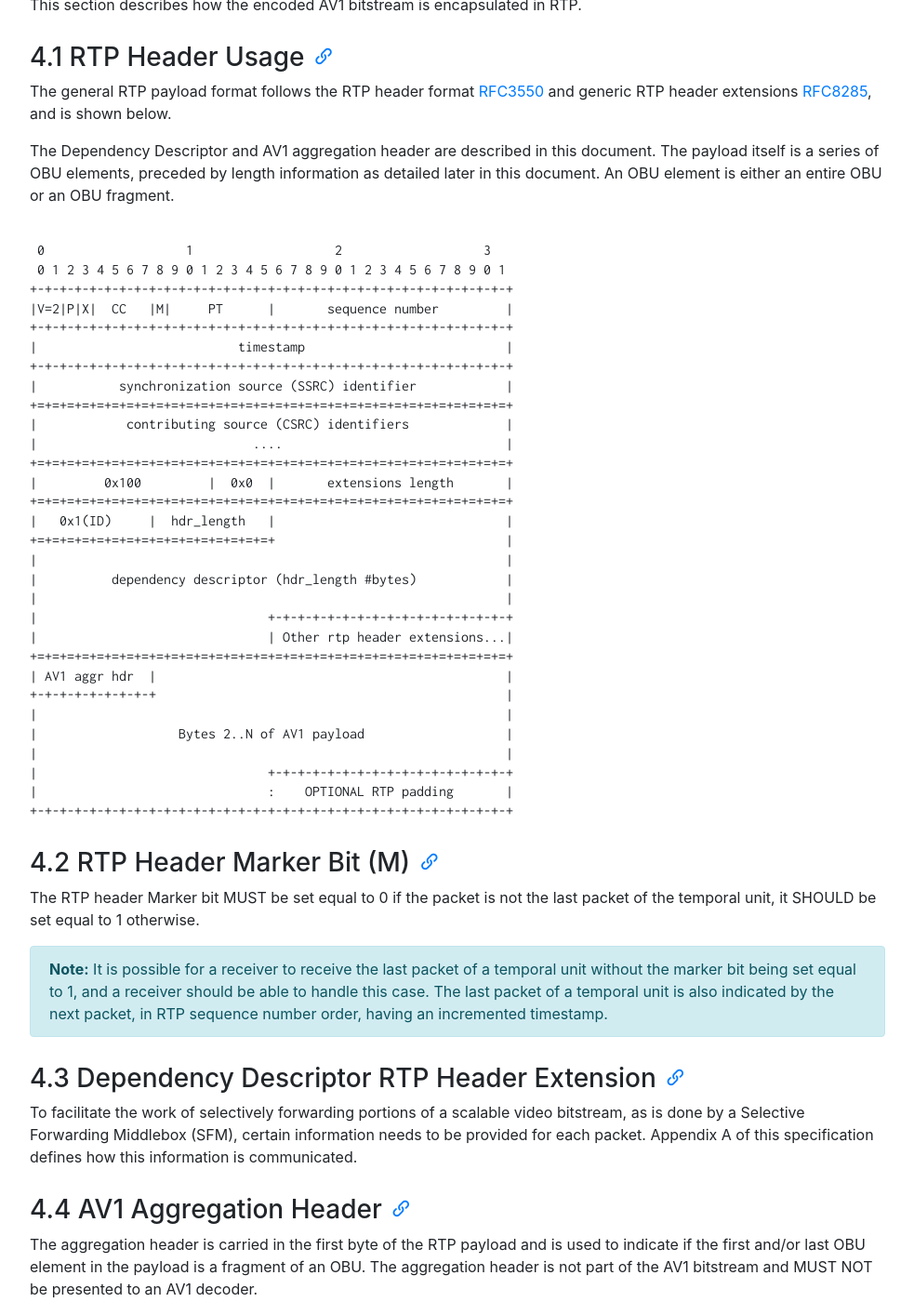
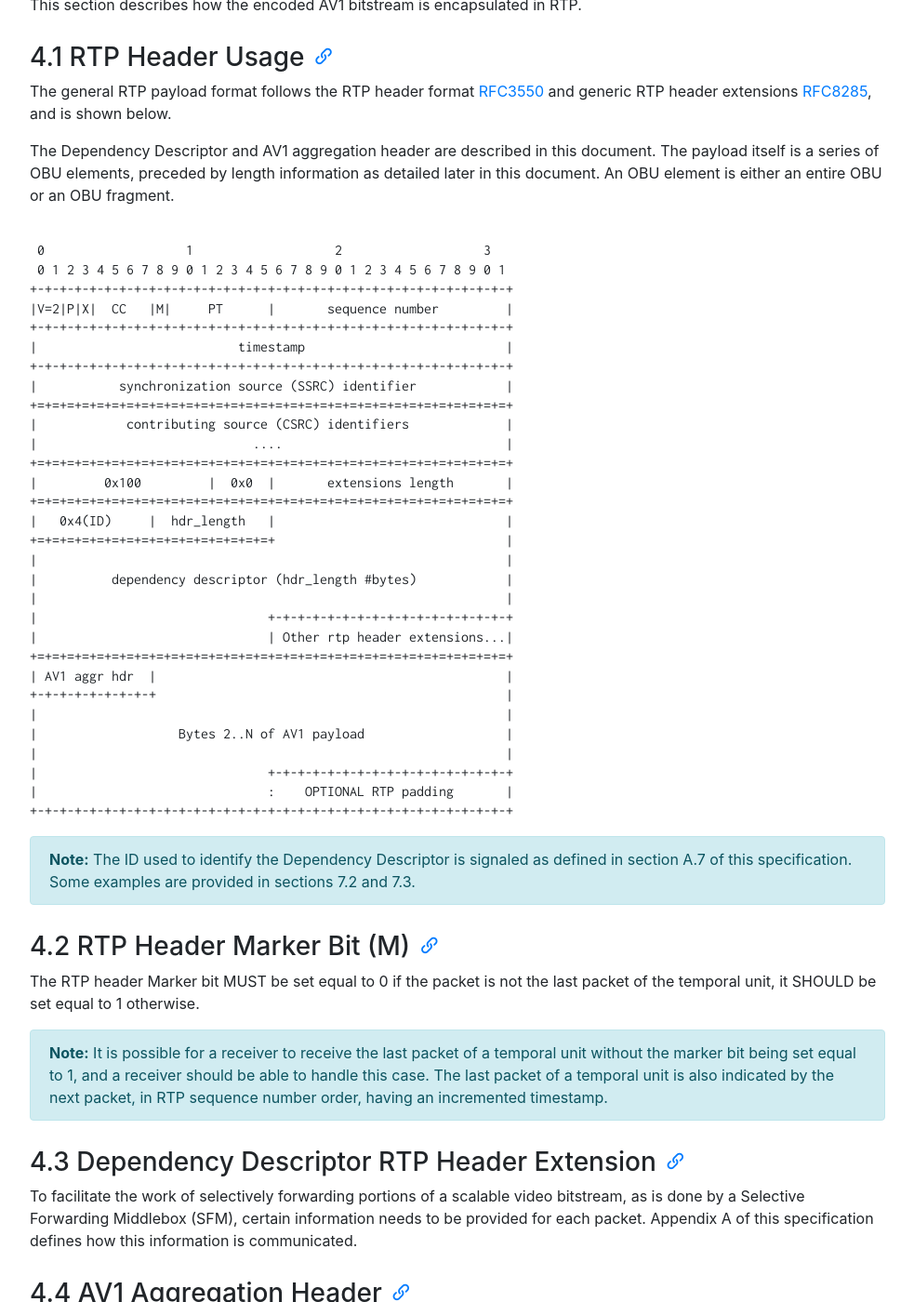
Before and after one commit to AOMediaCodec/av1-rtp-spec, a Jekyll site: the page built from index.md, in a window 1280 px wide and 1400 px high, scrolled down 3810 px. Shown: the whole window at 93% size, without its empty margins (53-1036 px from the left). Built offline with Jekyll 4.4.1, drawn with Linux system fonts in a browser that asks for light colours; nearby versions of some CDN libraries; some of the changed text lies outside the part shown.

Commit message:
Update av1-rtp-spec.md

```diff
--- a/av1-rtp-spec.md
+++ b/av1-rtp-spec.md
@@ -109,7 +109,7 @@ The Dependency Descriptor and AV1 aggregation header are described in this docum
 +=+=+=+=+=+=+=+=+=+=+=+=+=+=+=+=+=+=+=+=+=+=+=+=+=+=+=+=+=+=+=+=+
 |         0x100         |  0x0  |       extensions length       |
 +=+=+=+=+=+=+=+=+=+=+=+=+=+=+=+=+=+=+=+=+=+=+=+=+=+=+=+=+=+=+=+=+
-|   0x1(ID)     |  hdr_length   |                               |
+|   0x4(ID)     |  hdr_length   |                               |
 +=+=+=+=+=+=+=+=+=+=+=+=+=+=+=+=+                               |
 |                                                               |
 |          dependency descriptor (hdr_length #bytes)            |
@@ -127,6 +127,8 @@ The Dependency Descriptor and AV1 aggregation header are described in this docum
 +-+-+-+-+-+-+-+-+-+-+-+-+-+-+-+-+-+-+-+-+-+-+-+-+-+-+-+-+-+-+-+-+
 </code></pre>
 
+**Note:** The ID used to identify the Dependency Descriptor is signaled as defined in section A.7 of this specification.  Some examples are provided in sections 7.2 and 7.3.
+{:.alert .alert-info }
 
 ### 4.2 RTP Header Marker Bit (M)
 
@@ -1177,9 +1179,12 @@ Table A.2. Derivation Of Next Spatial ID And Temporal ID Values.
 
 
 
-#### A.7 Signaling (Setup) Information
-
-The URI for declaring this header extension in an extmap attribute is "https://aomediacodec.github.io/av1-rtp-spec/#dependency-descriptor-rtp-header-extension".
+#### A.7 Signaling (SDP) Information
+
+When the use of this header extension is signaled in SDP using an extmap attribute, the URI MUST be "https://aomediacodec.github.io/av1-rtp-spec/#dependency-descriptor-rtp-header-extension".
+
+For example:
+* a=extmap:4 https://aomediacodec.github.io/av1-rtp-spec/#dependency-descriptor-rtp-header-extension
 
 
 #### A.8 Examples
```
